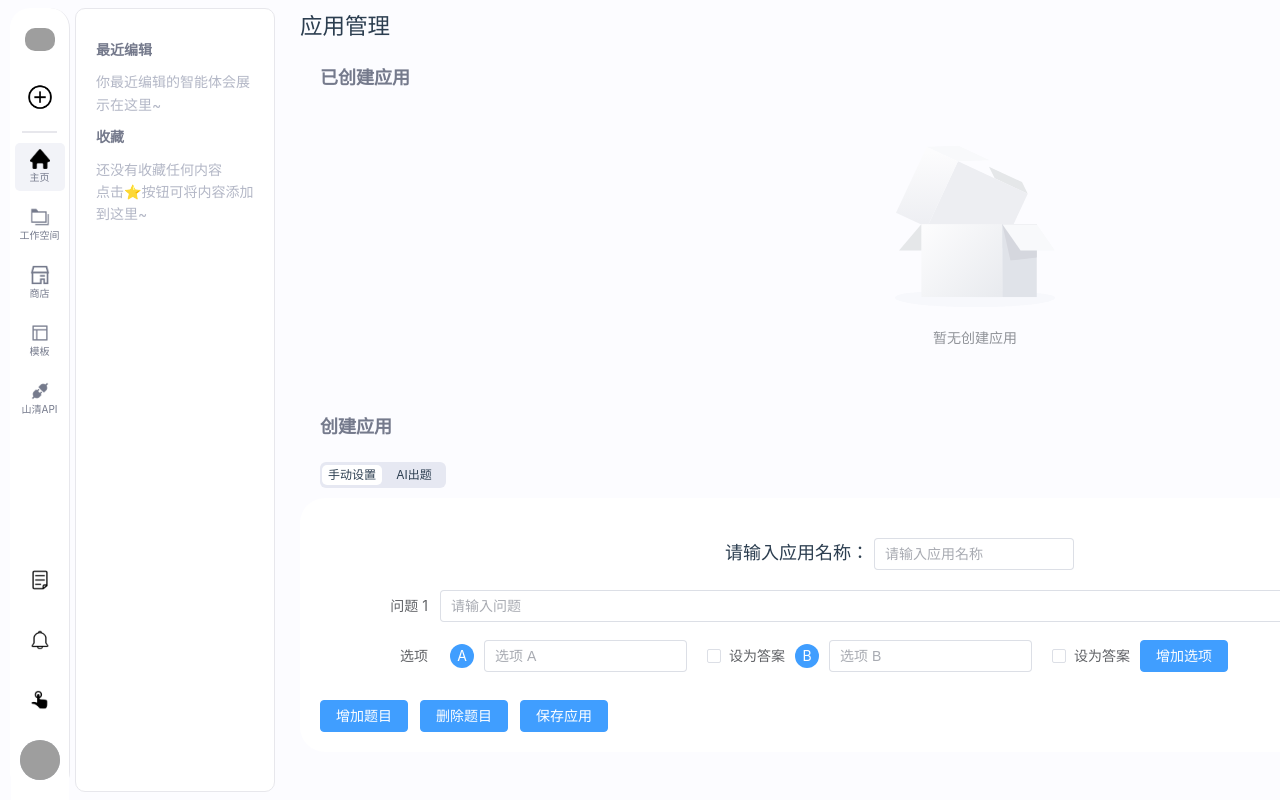
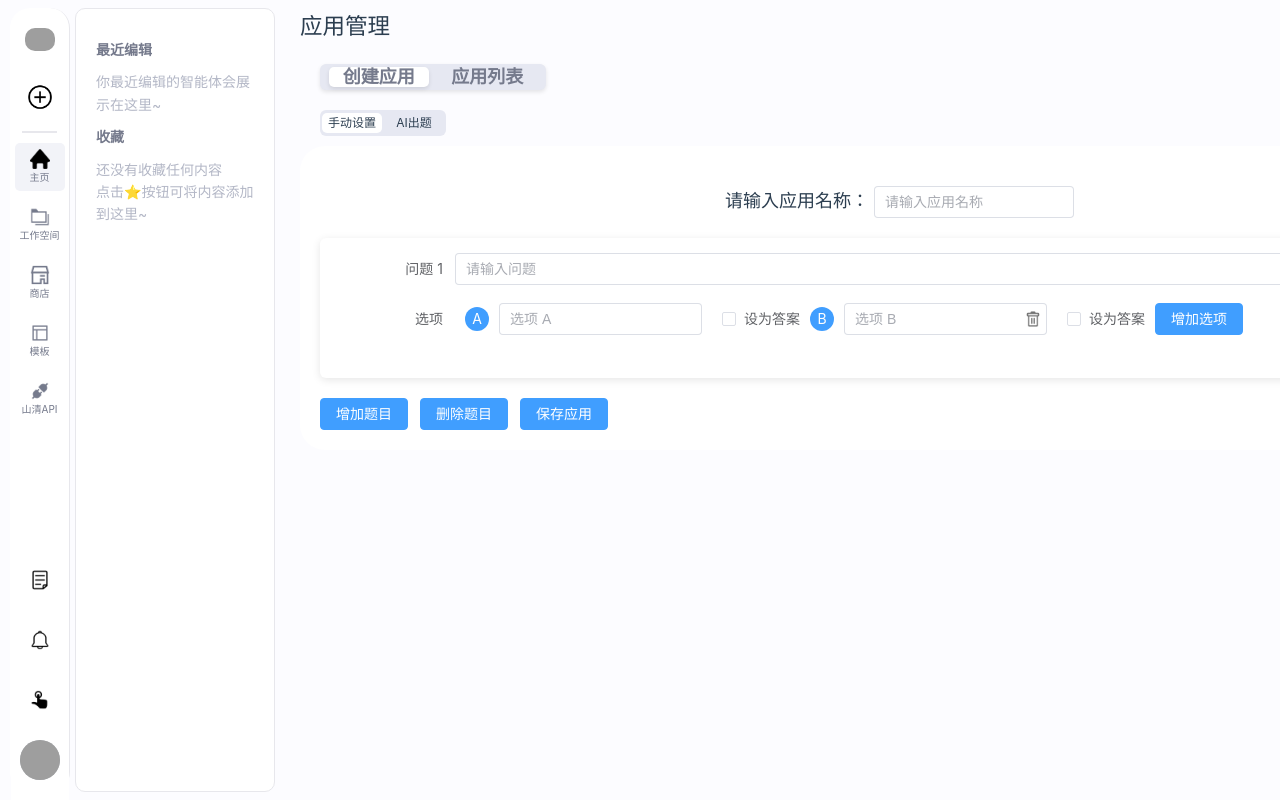
Before and after one commit to bak-potato/QingShanpump, a Vue app: page /SoftwareManagement in a window 1280 px wide. Shown: the top 800 px of the page. Built offline with nearby package versions, Linux system fonts and the light colour scheme; grey boxes are pictures that could not be loaded.

Commit message:
应用管理大体完善
1

```diff
--- a/src/views/Manage/SoftwareManagement.vue
+++ b/src/views/Manage/SoftwareManagement.vue
@@ -2,10 +2,25 @@
   <div class="questionMan">
     <h1>应用管理</h1>
     <div class="questionbody">
-      <h2>已创建应用</h2>
+      <div class="lastf12">
+        <div
+          @click="handleisshowa(true)"
+          :class="['l2ab', { l21: isShowa, 'active-tab': isShowa }]"
+        >
+          <h2>创建应用</h2>
+        </div>
+        <div
+          @click="handleisshowa(false)"
+          :class="['l2ab', { l21:!isShowa, 'active-tab':!isShowa }]"
+        >
+          <h2>应用列表</h2>
+        </div>
+      </div>
+      <div v-if="!isShowa">
+        <h2 class="h2a">已创建应用</h2>
         <div class="elscbody">
-        <el-scrollbar height="300px">
-          <!-- 根据是否有内容来决定是否显示 el-empty -->
+          <el-scrollbar height="700px">
+            <!-- 根据是否有内容来决定是否显示el-empty -->
             <el-empty v-if="questionSets.length === 0" description="暂无创建应用" />
             <!-- 渲染题目列表 -->
             <div v-else>
@@ -25,33 +40,103 @@
                 <div v-if="questionSet.expanded">
                   <div v-for="(question, index) in questionSet.questions" :key="index" class="scrollbar-demo-item">
                     <div class="question-text">
+                      <template v-if="!question.editing">
                         {{ question.text }}
                         <span v-if="isMultipleChoice(question)" class="multiple-choice-tag">（多选题）</span>
+                        <!-- toggleQuestionEdit -->
+                      </template>
+                      <template v-else>
+                        <el-input v-model="question.editText" placeholder="请输入问题"></el-input>
+                        <el-button type="primary" @click="saveQuestionEdit(setIndex, index)">保存</el-button>
+                        <el-button type="text" @click="cancelQuestionEdit(setIndex, index)">取消</el-button>
+                      </template>
                     </div>
                     <ul class="options-list">
                       <li v-for="(option, oIndex) in question.options" :key="oIndex">
+                        <template v-if="!question.editing">
                           <span class="option-label">{{ getOptionLabel(oIndex) }}</span>
                           <span class="option-text">{{ option.text }}</span>
                           <span v-if="option.isAnswer" class="answer-tag">(答案)</span>
+                        </template>
+                        <template v-else>
+                          <span class="option-label">{{ getOptionLabel(oIndex) }}</span>
+                          <el-input v-model="option.editText" :placeholder="`选项 ${getOptionLabel(oIndex)}`" class="option-input"></el-input>
+                          <el-checkbox v-model="option.isAnswer">设为答案</el-checkbox>
+                          <el-button
+                            type="danger"
+                            circle
+                            size="small"
+                            @click="removeOption(setIndex, index, oIndex)"
+                            v-if="oIndex > 0"
+                            class="delete-button"
+                          >
+                            <el-icon>
+                              <img width="20px" src="@/icons/delete.png" />
+                            </el-icon>
+                          </el-button>
+                        </template>
+                      </li>
+                      <li v-if="question.editing">
+                        <el-button type="primary" @click="addOption(setIndex, index)">增加选项</el-button>
                       </li>
                     </ul>
                   </div>
                 </div>
+                <!-- 更改键弹出 -->
                 <div v-if="questionSet.editing" class="edit-section">
-                <el-input v-model="questionSet.editName" placeholder="请输入新的应用名称"></el-input>
-                <el-button type="primary" @click="saveEdit(setIndex)">保存</el-button>
+                  <el-form :model="questionSet" label-width="120px">
+                    <el-form-item label="应用名称">
+                      <el-input v-model="questionSet.editName" placeholder="请输入应用名称"></el-input>
+                    </el-form-item>
+                    <el-form-item label="问题列表">
+                      <div v-for="(question, qIndex) in questionSet.questions" :key="qIndex" class="question-item">
+                        <div class="question-text">
+                          <el-input v-model="question.text" placeholder="请输入问题"></el-input>
+                        </div>
+                        <div class="options-list">
+                          <div v-for="(option, oIndex) in question.options" :key="oIndex" class="option-item">
+                            <div class="option-row">
+                              <span class="option-label">{{ getOptionLabel(oIndex) }}</span>
+                              <el-input v-model="option.text" :placeholder="`选项 ${getOptionLabel(oIndex)}`" class="option-input"></el-input>
+                              <el-checkbox v-model="option.isAnswer">设为答案</el-checkbox>
+                              <el-button
+                                type="danger"
+                                circle
+                                size="small"
+                                @click="removeOption(setIndex, qIndex, oIndex)"
+                                v-if="oIndex > 0"
+                                class="delete-button"
+                              >
+                                <el-icon>
+                                  <img width="20px" src="@/icons/delete.png" />
+                                </el-icon>
+                              </el-button>
+                            </div>
+                          </div>
+                          <el-button type="primary" @click="addOption(setIndex, qIndex)">增加选项</el-button>
+                      <el-button type="primary" @click="addQuestion(setIndex)">增加问题</el-button>
+
+                            <el-button  type="primary" @click="saveEdit(setIndex)">保存</el-button>
                     <el-button type="text" @click="cancelEdit(setIndex)">取消</el-button>
+                        </div>
+                      </div>
+                    </el-form-item>
+                  </el-form>
+                  <div class="edit-buttons">
+
+                  </div>
                 </div>
               </div>
             </div>
           </el-scrollbar>
         </div>
-      <h2>创建应用</h2>
+      </div>
+      <div v-if="isShowa">
         <div class="lastf1">
           <div @click="handleisshow(true)" :class="['l2a', { l21: isShow }]">
             手动设置
           </div>
-        <div @click="handleisshow(false)" :class="['l2a', { l21: !isShow }]">
+          <div @click="handleisshow(false)" :class="['l2a', { l21:!isShow }]">
             AI出题
           </div>
         </div>
@@ -76,23 +161,24 @@
                         type="danger"
                         circle
                         size="small"
-                      @click="removeOption(qIndex, index)"
-                      v-if="index > 1"
+                        @click="removeOption(-1, qIndex, index)"
+                        v-if="index > 0"
                         class="delete-button"
                       >
                         <el-icon>
-                        <img width="20px" src="@/icons/delete.png" >
+                          <img width="20px" src="@/icons/delete.png">
                         </el-icon>
                       </el-button>
                     </div>
                   </div>
-                <el-button class="cjxx" type="primary" @click="addOption(qIndex)">增加选项</el-button>
+                  <el-button class="cjxx" type="primary" @click="addOption(-1, qIndex)">增加选项</el-button>
                 </el-form-item>
               </el-form>
             </div>
-          <el-button type="primary" @click="addQuestion">增加题目</el-button>
-          <el-button type="primary" @click="removeQuestion">删除题目</el-button>
+            <el-button type="primary" @click="addQuestion(-1)">增加题目</el-button>
+            <el-button type="primary" @click="removeQuestion(-1)">删除题目</el-button>
             <el-button type="primary" @click="saveQuestionSet">保存应用</el-button>
+          </div>
         </div>
       </div>
     </div>
@@ -102,10 +188,12 @@
 <script setup>
 import { ref } from 'vue';
 import { ArrowDown } from '@element-plus/icons-vue';
+import { ElMessage } from 'element-plus'; // 引入 ElMessage 用于提示
 
 // 定义习题集列表
 const questionSets = ref([]);
 const isShow = ref(true);
+const isShowa = ref(true);
 
 // 定义新习题集的数据结构
 const newQuestionSet = ref({
@@ -123,26 +211,22 @@ const newQuestionSet = ref({
 
 // 获取选项的标签（A、B、C、D...）
 const getOptionLabel = (index) => {
-  return String.fromCharCode(65 + index); // 65 是 'A' 的 ASCII 码
+  return String.fromCharCode(65 + index); // 65是'A'的ASCII码
 };
 
-// 切换 AI 出题和手动出题
+// 切换创建应用和应用列表
+const handleisshowa = (show) => {
+  isShowa.value = show;
+};
+
+// 切换手动设置和AI出题
 const handleisshow = (show) => {
   isShow.value = show;
 };
 
-// 增加选项
-const addOption = (qIndex) => {
-  newQuestionSet.value.questions[qIndex].options.push({ text: '', isAnswer: false });
-};
-
-// 删除选项
-const removeOption = (qIndex, index) => {
-  newQuestionSet.value.questions[qIndex].options.splice(index, 1);
-};
-
-// 增加题目
-const addQuestion = () => {
+// 增加问题
+const addQuestion = (setIndex) => {
+  if (setIndex === -1) {
     newQuestionSet.value.questions.push({
       text: '',
       options: [
@@ -150,32 +234,165 @@ const addQuestion = () => {
         { text: '', isAnswer: false }
       ]
     });
+  } else {
+    questionSets.value[setIndex].questions.push({
+      text: '',
+      options: [
+        { text: '', isAnswer: false },
+        { text: '', isAnswer: false }
+      ]
+    });
+  }
+};
+
+// 增加选项
+const addOption = (setIndex, qIndex) => {
+  if (setIndex === -1) {
+    newQuestionSet.value.questions[qIndex].options.push({ text: '', isAnswer: false });
+  } else {
+    questionSets.value[setIndex].questions[qIndex].options.push({ text: '', isAnswer: false });
+  }
+};
+
+// 删除选项
+const removeOption = (setIndex, qIndex, oIndex) => {
+  if (setIndex === -1) {
+    newQuestionSet.value.questions[qIndex].options.splice(oIndex, 1);
+  } else {
+    questionSets.value[setIndex].questions[qIndex].options.splice(oIndex, 1);
+  }
+};
+
+// 保存编辑
+const saveEdit = (index) => {
+  const questionSet = questionSets.value[index];
+
+  // 检查应用名称是否为空
+  if (questionSet.editName.trim() === '') {
+    ElMessage.error('应用名称不能为空');
+    return;
+  }
+
+  // 检查每个问题是否为空
+  for (const question of questionSet.questions) {
+    if (question.text.trim() === '') {
+      ElMessage.error('问题不能为空');
+      return;
+    }
+
+    // 检查每个选项是否为空
+    for (const option of question.options) {
+      if (option.text.trim() === '') {
+        ElMessage.error('选项不能为空');
+        return;
+      }
+    }
+
+    // 检查每个问题是否至少有一个答案
+    if (!question.options.some(option => option.isAnswer)) {
+      ElMessage.error('每个问题必须至少有一个答案');
+      return;
+    }
+  }
+
+  // 如果所有验证通过，保存编辑
+  questionSet.name = questionSet.editName;
+  questionSet.editing = false;
+};
+
+// 取消编辑
+const cancelEdit = (index) => {
+  questionSets.value[index].editing = false;
+};
+
+// 保存题目编辑
+const saveQuestionEdit = (setIndex, qIndex) => {
+  const question = questionSets.value[setIndex].questions[qIndex];
+
+  // 检查问题是否为空
+  if (question.editText.trim() === '') {
+    ElMessage.error('问题不能为空');
+    return;
+  }
+
+  // 检查每个选项是否为空
+  for (const option of question.options) {
+    if (option.editText.trim() === '') {
+      ElMessage.error('选项不能为空');
+      return;
+    }
+  }
+
+  // 检查每个问题是否至少有一个答案
+  if (!question.options.some(option => option.isAnswer)) {
+    ElMessage.error('每个问题必须至少有一个答案');
+    return;
+  }
+
+  // 如果所有验证通过，保存编辑
+  question.text = question.editText;
+  question.options.forEach(option => {
+    option.text = option.editText;
+  });
+  question.editing = false;
+};
+
+// 取消题目编辑
+const cancelQuestionEdit = (setIndex, qIndex) => {
+  const question = questionSets.value[setIndex].questions[qIndex];
+  question.editing = false;
 };
 
 // 删除题目
 const removeQuestion = (qIndex) => {
-  newQuestionSet.value.questions.splice(qIndex, 1);
+  if (qIndex === -1) {
+    newQuestionSet.value.questions.pop();
+  } else {
+    questionSets.value[qIndex].questions.splice(qIndex, 1);
+  }
 };
 
-// 保存习题集
+// 保存新应用
 const saveQuestionSet = () => {
-  if (newQuestionSet.value.name.trim() === '') {
-    alert('应用名称不能为空');
+  const newSet = newQuestionSet.value;
+
+  // 检查应用名称是否为空
+  if (newSet.name.trim() === '') {
+    ElMessage.error('应用名称不能为空');
     return;
   }
-  if (newQuestionSet.value.questions.some(question => question.text.trim() === '')) {
-    alert('问题不能为空');
+
+  // 检查每个问题是否为空
+  for (const question of newSet.questions) {
+    if (question.text.trim() === '') {
+      ElMessage.error('问题不能为空');
       return;
     }
-  if (newQuestionSet.value.questions.some(question => question.options.some(option => option.text.trim() === ''))) {
-    alert('选项不能为空');
+
+    // 检查每个选项是否为空
+    for (const option of question.options) {
+      if (option.text.trim() === '') {
+        ElMessage.error('选项不能为空');
         return;
       }
-  if (newQuestionSet.value.questions.some(question => !question.options.some(option => option.isAnswer))) {
-    alert('每个问题必须至少有一个答案');
+    }
+
+    // 检查每个问题是否至少有一个答案
+    if (!question.options.some(option => option.isAnswer)) {
+      ElMessage.error('每个问题必须至少有一个答案');
       return;
     }
-  questionSets.value.push({ ...newQuestionSet.value, expanded: false, editing: false, editName: '' });
+  }
+
+  // 如果所有验证通过，保存新应用
+  questionSets.value.push({
+    ...newSet,
+    expanded: false,
+    editing: false,
+    editName: ''
+  });
+
+  // 重置新应用表单
   newQuestionSet.value = {
     name: '',
     questions: [
@@ -208,21 +425,6 @@ const toggleEdit = (index) => {
   }
 };
 
-// 保存编辑
-const saveEdit = (index) => {
-  if (questionSets.value[index].editName.trim() === '') {
-    alert('应用名称不能为空');
-    return;
-  }
-  questionSets.value[index].name = questionSets.value[index].editName;
-  questionSets.value[index].editing = false;
-};
-
-// 取消编辑
-const cancelEdit = (index) => {
-  questionSets.value[index].editing = false;
-};
-
 // 删除应用
 const deleteQuestionSet = (index) => {
   questionSets.value.splice(index, 1);
@@ -230,8 +432,70 @@ const deleteQuestionSet = (index) => {
 </script>
 
 <style scoped>
+.bccas1 {
+position: absolute;
+}
+.edit-section {
+  margin-top: 20px;
+  padding: 20px;
+  width: 100%;
+  /* background-color: #f9fafc; */
+  border-radius: 8px;
+  box-shadow: 0 2px 12px rgba(0, 0, 0, 0.1);
+}
+
+.question-item {
+  margin-bottom: 20px;
+  width: 1000px;
+  padding: 15px;
+  background-color: #fff;
+  border-radius: 6px;
+  box-shadow: 0 2px 8px rgba(0, 0, 0, 0.1);
+}
+
+.question-text {
+  margin-bottom: 15px;
+}
+
+
+.option-item {
+  margin-bottom: 10px;
+}
+
+.option-row {
+  display: flex;
+  align-items: center;
+  gap: 10px;
+}
+
+.option-label {
+  width: 24px;
+  height: 24px;
+  display: flex;
+  align-items: center;
+  justify-content: center;
+  background-color: #409eff;
+  color: white;
+  border-radius: 50%;
+  font-size: 14px;
+}
+
+.option-input {
+  flex: 1;
+}
+
+.delete-button {
+  margin-left: 10px;
+}
+
+.edit-buttons {
+  margin-top: 20px;
+  text-align: right;
+}
 /* 其他样式保持不变 */
-
+.h2a {
+  margin-top: 20px;
+}
 .question-set-header {
   display: flex;
   justify-content: space-between;
@@ -250,6 +514,49 @@ const deleteQuestionSet = (index) => {
 </style>
 
 <style scoped>
+.lastf12 {
+  display: flex;
+  align-content: center;
+  justify-content: space-evenly;
+  width: 226px;
+  height: 36px; /* 增加高度 */
+  background-color: #e6e8f2;
+  border-radius: 6px;
+  margin-top: 20px;
+  margin-left: 20px;
+  box-shadow: 0 2px 4px rgba(0, 0, 0, 0.1); /* 增加阴影 */
+}
+
+.l2ab {
+  width: 100px;
+  height: 100%;
+  border-radius: 6px;
+  font-size: 14px; /* 增大字体 */
+  line-height: 36px; /* 垂直居中 */
+  text-align: center;
+  cursor: pointer;
+  transition: all 0.3s ease; /* 增加过渡效果 */
+  color: #757a8c; /* 默认文字颜色 */
+}
+
+.l2ab:hover {
+  background-color: #d7d8df; /* 悬停效果 */
+  color: #409eff; /* 悬停文字颜色 */
+}
+
+.active-tab {
+  background-color: white; /* 激活状态背景色 */
+  color: #409eff; /* 激活状态文字颜色 */
+  font-weight: bold; /* 激活状态加粗 */
+  box-shadow: 0 2px 4px rgba(0, 0, 0, 0.1); /* 激活状态阴影 */
+}
+
+h2 {
+  font-size: 16px; /* 调整标题大小 */
+  font-weight: 600;
+  color: inherit; /* 继承父元素颜色 */
+  margin: 0; /* 去除默认 margin */
+}
 .tmmc1 {
   width: 200px;
 }
@@ -379,6 +686,29 @@ const deleteQuestionSet = (index) => {
   text-align: center;
   cursor: pointer;
 }
+.l2ab {
+  width: 100px;
+  height: 20px;
+  border-radius: 5px;
+  font-size: 12px;
+  line-height: 20px;
+  text-align: center;
+  margin-top: 3px;
+  float: left;
+  text-align: center;
+  cursor: pointer;
+}
+.lastf12 {
+  display: flex;
+  align-content: center;
+  justify-content: space-evenly;
+  width: 226px;
+  height: 26px;
+  background-color: #e6e8f2;
+  border-radius: 6px;
+  margin-top: 20px;
+  margin-left: 20px;
+}
 
 .lastf1 {
   display: flex;
@@ -394,15 +724,13 @@ const deleteQuestionSet = (index) => {
 
 .elscbody {
   width: 100%;
-  height: 300px;
+  height: 700px;
 }
 
 h2 {
-  margin-left: 20px;
   font-size: 18px;
   font-weight: 600;
   color: #757a8c;
-  margin-top: 20px;
 }
 
 .scrollbar-demo-item {
```
Lines whose indentation alone changed are shown as unchanged.
